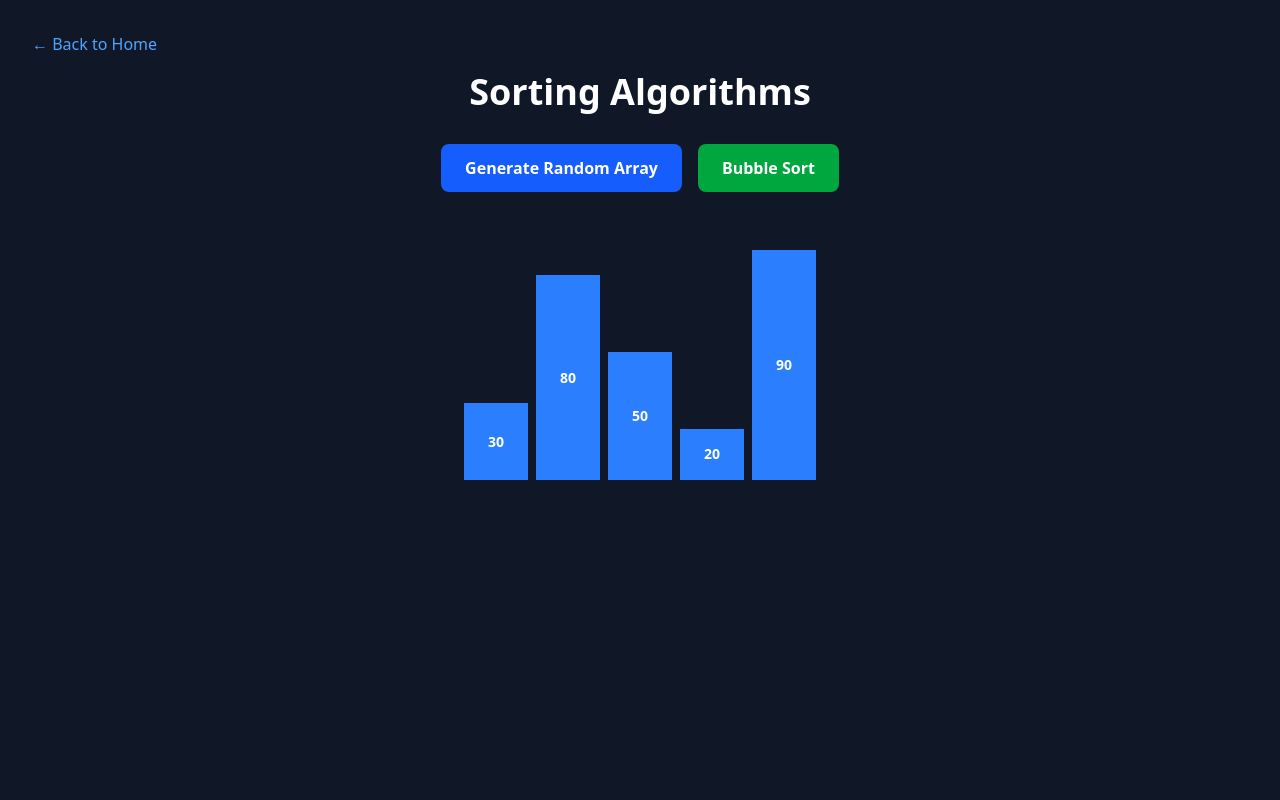
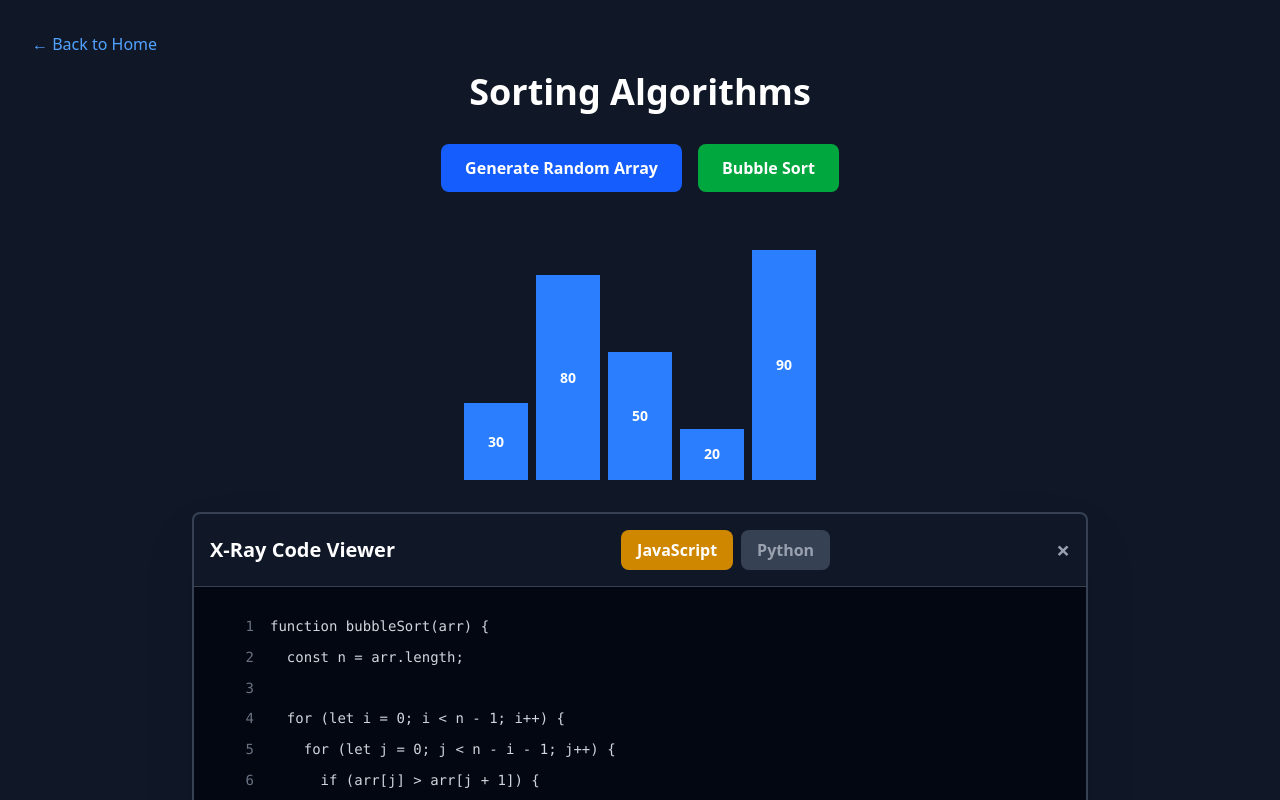
Before and after one commit to spaceCowboy2071/algorithm-visualizer, a React app: page /sorting in a window 1280 px wide. Shown: the top 800 px of the page. Built offline with nearby package versions, Linux system fonts and the light colour scheme; the HTML template or start-up script is replaced by a standard one.

Commit message:
feat: Added X-Ray button to visualize code of given algorithm with options of Javascript or Python currently.

```diff
--- a/src/components/ArrayVisualizer.tsx
+++ b/src/components/ArrayVisualizer.tsx
@@ -16,8 +16,12 @@ function ArrayVisualizer() {
   const [isSorting, setIsSorting] = useState(false);
   const [comparing, setComparing] = useState<number[]>([]);
   const [showComplexity, setShowComplexity] = useState(false);
+  const [currentAlgorithm, setCurrentAlgorithm] = useState<ComplexityInfo | null>(null);
   const [showExplanation, setShowExplanation] = useState(true);
-  const [currentAlgorithm, setCurrentAlgorithm] = useState<ComplexityInfo | null>(null);
+  const [showXRay, setShowXRay] = useState(true);
+  const [xRayEnabled, setXRayEnabled] = useState(false);
+  const [currentLanguage, setCurrentLanguage] = useState<'javascript' | 'python'>('javascript');
+  const [currentLine, setCurrentLine] = useState<number | null>(null);
 
   const BUBBLE_SORT_INFO: ComplexityInfo = {
     name: "Bubble Sort",
@@ -30,6 +34,35 @@ function ArrayVisualizer() {
     explanation: "Bubble Sort repeatedly steps through the array, compares adjacent elements, and swaps them if they're in the wrong order. The largest values 'bubble up' to the end with each pass. This continues until no more swaps are needed, meaning the array is sorted."
   };
 
+  const BUBBLE_SORT_CODE = {
+    javascript: `function bubbleSort(arr) {
+  const n = arr.length;
+
+  for (let i = 0; i < n - 1; i++) {
+    for (let j = 0; j < n - i - 1; j++) {
+      if (arr[j] > arr[j + 1]) {
+        // Swap elements
+        const temp = arr[j];
+        arr[j] = arr[j + 1];
+        arr[j + 1] = temp;
+      }
+    }
+  }
+
+  return arr;
+}`,
+    python: `def bubble_sort(arr):
+    n = len(arr)
+
+    for i in range(n - 1):
+        for j in range(n - i - 1):
+            if arr[j] > arr[j + 1]:
+                # Swap elements
+                arr[j], arr[j + 1] = arr[j + 1], arr[j]
+
+    return arr`
+  };
+
   const generateRandomArray = () => {
     const newArray = [];
     for (let i = 0; i < 10; i++) {
@@ -39,6 +72,8 @@ function ArrayVisualizer() {
     setComparing([]);
     setShowComplexity(false);
     setCurrentAlgorithm(null);
+    setXRayEnabled(false);
+    setShowXRay(false);
   };
 
   const sleep = (ms: number) => {
@@ -49,18 +84,38 @@ function ArrayVisualizer() {
     setIsSorting(true);
     setShowComplexity(true);
     setCurrentAlgorithm(BUBBLE_SORT_INFO);
+    setXRayEnabled(true);
 
     const arr = [...array];
     const n = arr.length;
 
+    setCurrentLine(2); // const n = arr.length
+    await sleep(300);
+
     for (let i = 0; i < n - 1; i++) {
+      setCurrentLine(4); // outer for loop
+      await sleep(300);
+
       for (let j = 0; j < n - i - 1; j++) {
+        setCurrentLine(5); // inner for loop
+        await sleep(300);
+
         setComparing([j, j + 1]);
+        setCurrentLine(6); // if condition
         await sleep(300);
 
         if (arr[j] > arr[j + 1]) {
+          setCurrentLine(8); // swap - line 1
+          await sleep(300);
+
           const temp = arr[j];
+
+          setCurrentLine(9); // swap - line 2
+          await sleep(300);
           arr[j] = arr[j + 1];
+
+          setCurrentLine(10); // swap - line 3
+          await sleep(300);
           arr[j + 1] = temp;
 
           setArray([...arr]);
@@ -70,6 +125,7 @@ function ArrayVisualizer() {
     }
 
     setComparing([]);
+    setCurrentLine(null);
     setIsSorting(false);
   };
 
@@ -108,6 +164,86 @@ function ArrayVisualizer() {
           </div>
         ))}
       </div>
+
+      {/* X-Ray Button - Bottom Left */}
+      {xRayEnabled && (
+        <button
+          onClick={() => setShowXRay(!showXRay)}
+          className="fixed bottom-8 left-8 bg-purple-600 hover:bg-purple-700 px-6 py-3 rounded-lg font-semibold transition shadow-lg flex items-center gap-2"
+        >
+          <span className="text-xl">👁️</span>
+          <span>{showXRay ? 'Hide X-Ray' : 'Show X-Ray'}</span>
+        </button>
+      )}
+
+            {/* X-Ray Code Viewer - Inline */}
+      {showXRay && (
+        <div className="bg-gray-900 border-2 border-gray-700 rounded-lg w-full max-w-4xl mx-auto shadow-2xl">
+          {/* Header */}
+          <div className="flex items-center justify-between p-4 border-b border-gray-700">
+            <h2 className="text-xl font-bold text-white">X-Ray Code Viewer</h2>
+
+            {/* Language Tabs */}
+            <div className="flex gap-2">
+              <button
+                onClick={() => setCurrentLanguage('javascript')}
+                className={`px-4 py-2 rounded-lg font-semibold transition ${
+                  currentLanguage === 'javascript'
+                    ? 'bg-yellow-600 text-white'
+                    : 'bg-gray-700 text-gray-400 hover:bg-gray-600'
+                }`}
+              >
+                JavaScript
+              </button>
+              <button
+                onClick={() => setCurrentLanguage('python')}
+                className={`px-4 py-2 rounded-lg font-semibold transition ${
+                  currentLanguage === 'python'
+                    ? 'bg-blue-600 text-white'
+                    : 'bg-gray-700 text-gray-400 hover:bg-gray-600'
+                }`}
+              >
+                Python
+              </button>
+            </div>
+
+            <button
+              onClick={() => setShowXRay(false)}
+              className="text-gray-400 hover:text-white text-2xl font-bold transition"
+            >
+              ×
+            </button>
+          </div>
+
+          {/* Code Display */}
+          <div className="overflow-auto p-6 bg-gray-950 max-h-96">
+            <pre className="text-sm font-mono leading-relaxed">
+              {BUBBLE_SORT_CODE[currentLanguage].split('\n').map((line, index) => {
+                const lineNumber = index + 1;
+                const isActive = currentLine === lineNumber;
+
+                return (
+                  <div
+                    key={index}
+                    className={`px-3 py-1 ${
+                      isActive
+                        ? 'bg-yellow-900 bg-opacity-50 border-l-4 border-green-500'
+                        : ''
+                    }`}
+                  >
+                    <span className="text-gray-500 select-none mr-4 inline-block w-6 text-right">
+                      {lineNumber}
+                    </span>
+                    <code className={isActive ? 'text-green-400 font-bold' : 'text-gray-300'}>
+                      {line}
+                    </code>
+                  </div>
+                );
+              })}
+            </pre>
+          </div>
+        </div>
+      )}
 
       {/* Complexity Info Box */}
       {showComplexity && currentAlgorithm && (
```
